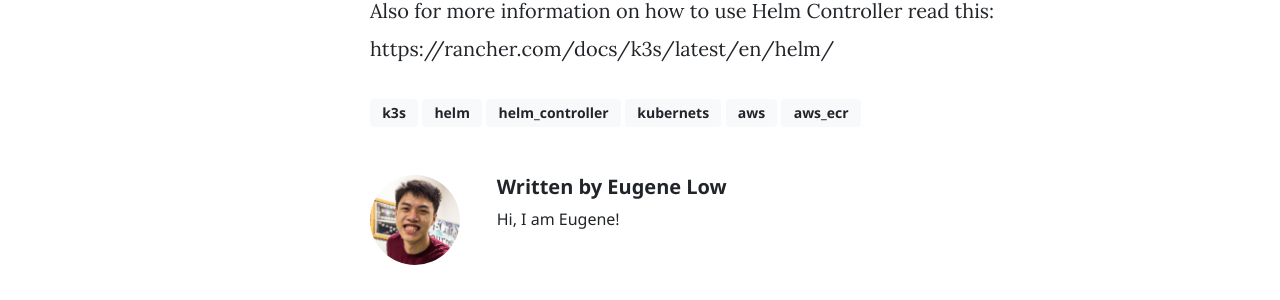
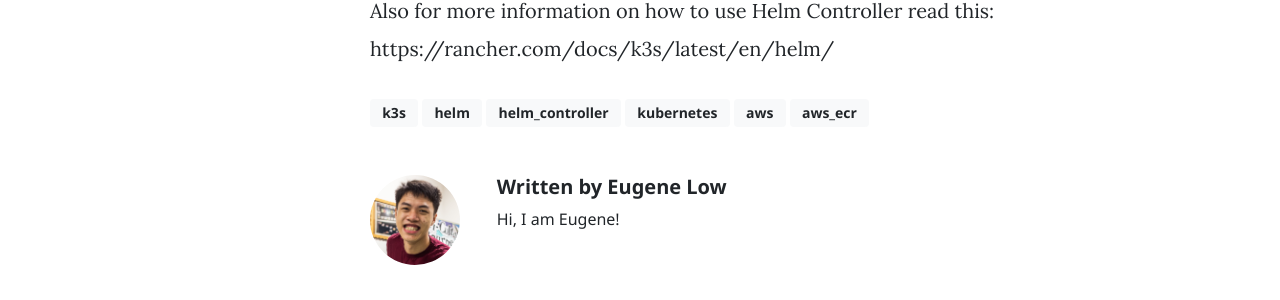
Before and after one commit to lowzhao/lowzhao, a Jekyll site: the page built from _posts/2022-03-23-k3s-aws-ecr-automatic-key-fetching.md, in a window 1280 px wide and 900 px high, scrolled down 2123 px. Shown: the part 395-695 px from the top of the window. Built offline with Jekyll 4.4.1, drawn with Linux system fonts in a browser that asks for light colours; nearby versions of some CDN libraries; comment, search, counter and statistics services are not loaded.

Commit message:
Update 2022-03-23-k3s-aws-ecr-automatic-key-fetching.md

```diff
--- a/_posts/2022-03-23-k3s-aws-ecr-automatic-key-fetching.md
+++ b/_posts/2022-03-23-k3s-aws-ecr-automatic-key-fetching.md
@@ -7,7 +7,7 @@ tags:
   - k3s
   - helm
   - helm_controller
-  - kubernets
+  - kubernetes
   - aws
   - aws_ecr
 ---
```
